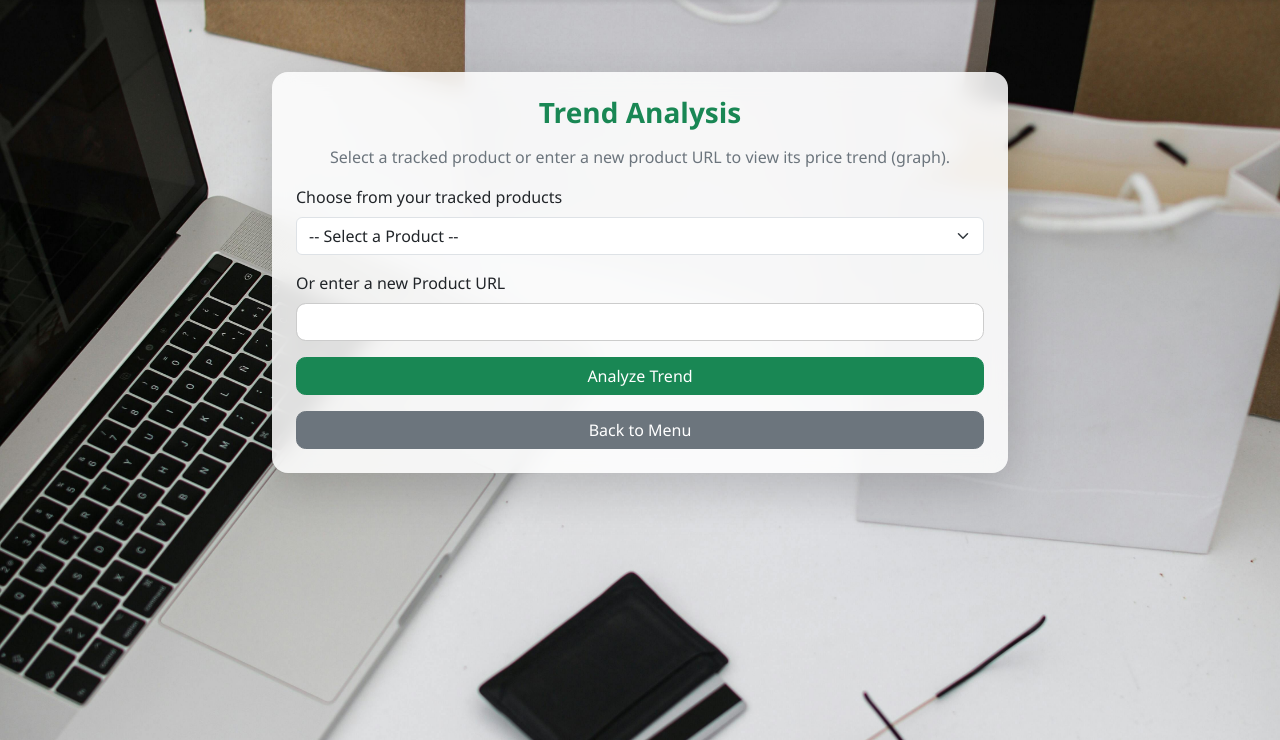
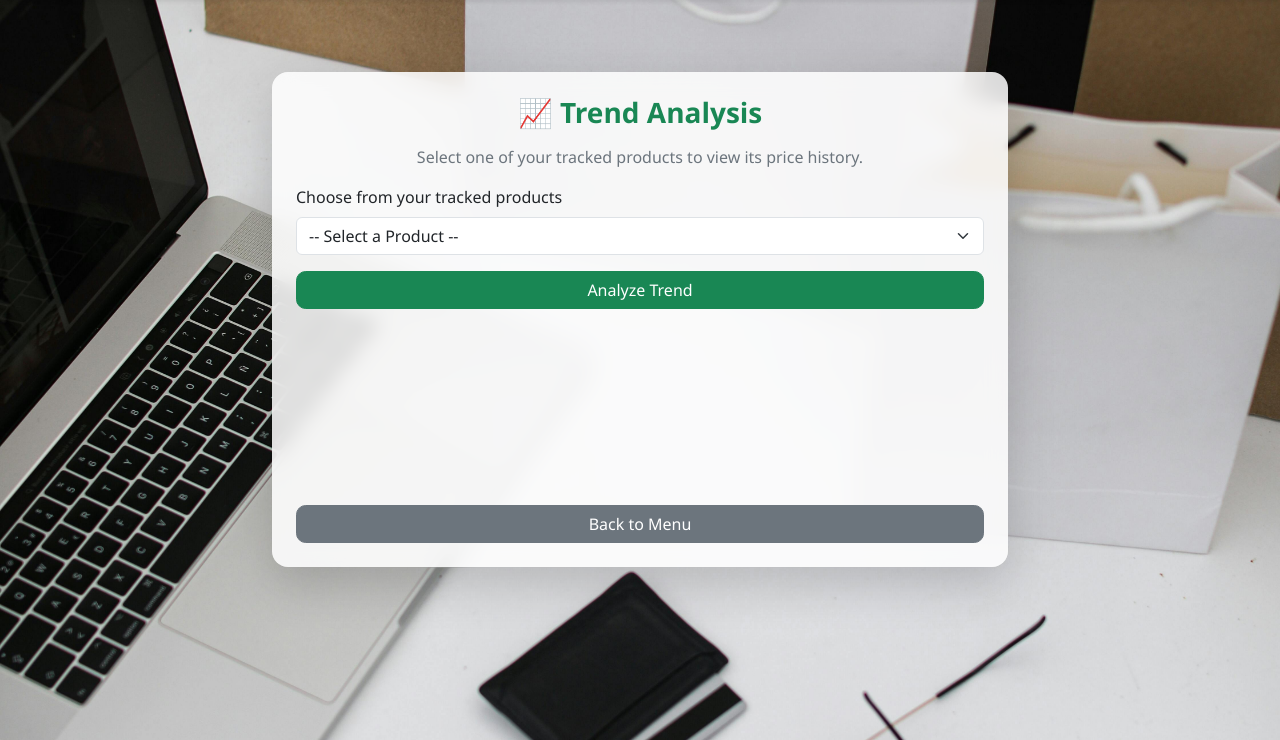
Before and after one commit to ZuhriNoor/price-tracker, a Flask app: page /trend in a window 1280 px wide. Shown: the part 60-800 px from the top of the page. Run offline with Flask 3, Linux system fonts and the light colour scheme; a user stored in the database is signed in.

Commit message:
trend analysis

```diff
--- a/app.py
+++ b/app.py
@@ -295,13 +295,28 @@ def track():
     products = Product.query.filter_by(user_id=user_id).all()
     return render_template('track.html', products=products)
 
+# In your app.py file
+
 @app.route('/trend', methods=['GET','POST'])
 def trend():
     if 'user' not in session:
         return redirect(url_for('login'))
+
     user_id = session['user']
     products = Product.query.filter_by(user_id=user_id).all()
-    return render_template('trend.html', products=products)
+    selected_product_id = None
+
+    if request.method == 'POST':
+        # Get the product ID from the submitted form
+        product_id = request.form.get('product_id')
+        if product_id:
+            selected_product_id = int(product_id)
+
+    return render_template(
+        'trend.html',
+        products=products,
+        selected_product_id=selected_product_id
+    )
 
 @app.route('/trend_data/<int:product_id>')
 def trend_data(product_id):
--- a/templates/base.html
+++ b/templates/base.html
@@ -6,12 +6,10 @@
 
   <title>{% block title %}TrackMyDeal{% endblock %}</title>
   <meta name="viewport" content="width=device-width, initial-scale=1">
-  <!-- Bootstrap -->
   <link href="https://cdn.jsdelivr.net/npm/bootstrap@5.3.2/dist/css/bootstrap.min.css" rel="stylesheet">
   <link href="{{ url_for('static', filename='style.css') }}" rel="stylesheet">
 </head>
 <body>
-  <!-- Navbar -->
   <nav class="navbar navbar-expand-lg navbar-dark bg-primary shadow-sm">
   <div class="container">
     <a class="navbar-brand fw-bold" href="{{ url_for('menu') }}">
@@ -32,5 +30,9 @@
   <div class="container py-4">
     {% block content %}{% endblock %}
   </div>
+
+  <script src="https://cdn.jsdelivr.net/npm/bootstrap@5.3.2/dist/js/bootstrap.bundle.min.js"></script>
+  {% block scripts %}{% endblock %}
+
 </body>
 </html>
--- a/templates/trend.html
+++ b/templates/trend.html
@@ -1,39 +1,102 @@
 {% extends "base.html" %}
 {% block title %}Trend Analysis{% endblock %}
+
 {% block content %}
 <div class="row justify-content-center mt-5">
-  <div class="col-md-8">
+  <div class="col-md-10 col-lg-8">
     <div class="card p-4 shadow-lg border-0">
-      <h3 class="text-center text-success mb-3">Trend Analysis</h3>
+      <h3 class="text-center text-success mb-3">📈 Trend Analysis</h3>
       <p class="text-muted text-center">
-        Select a tracked product or enter a new product URL to view its price trend (graph).
+        Select one of your tracked products to view its price history.
       </p>
 
-      <form method="POST">
-        <!-- Dropdown for tracked products -->
+      <form method="POST" id="trendForm">
         <div class="mb-3">
-          <label class="form-label">Choose from your tracked products</label>
-          <select class="form-select" name="product_id">
+          <label for="productSelect" class="form-label">Choose from your tracked products</label>
+          <select class="form-select" name="product_id" id="productSelect">
             <option value="">-- Select a Product --</option>
             {% for product in products %}
-              <option value="{{ product.product_id }}">{{ product.product_name or product.url }}</option>
+              <option value="{{ product.product_id }}" {% if product.product_id == selected_product_id %}selected{% endif %}>
+                {{ product.product_name or product.url }}
+              </option>
             {% endfor %}
           </select>
         </div>
-
-        <!-- OR enter a new product -->
-        <div class="mb-3">
-          <label class="form-label">Or enter a new Product URL</label>
-          <input type="url" name="url" class="form-control">
-        </div>
-
         <div class="d-grid">
-          <button class="btn btn-success">Analyze Trend</button>
+          <button type="submit" class="btn btn-success">Analyze Trend</button>
         </div>
       </form>
+
+      <div class="mt-4">
+        <canvas id="priceChart"></canvas>
+      </div>
 
       <a href="{{ url_for('menu') }}" class="btn btn-secondary mt-3">Back to Menu</a>
     </div>
   </div>
 </div>
 {% endblock %}
+
+{% block scripts %}
+{{ super() }}
+<script src="https://cdn.jsdelivr.net/npm/chart.js"></script>
+
+<script>
+  document.addEventListener('DOMContentLoaded', function() {
+    // 1. Auto-submit form when a product is selected from the dropdown
+    const productSelect = document.getElementById('productSelect');
+    productSelect.addEventListener('change', function() {
+      if (this.value) {
+        document.getElementById('trendForm').submit();
+      }
+    });
+
+    // 2. Check if the backend passed a selected_product_id
+    const productId = {{ selected_product_id|tojson }};
+
+    if (productId) {
+      // 3. Fetch the price history data from our API endpoint
+      fetch(`/trend_data/${productId}`)
+        .then(response => response.json())
+        .then(data => {
+          if (data.length === 0) return;
+
+          // 4. Prepare data for Chart.js
+          const labels = data.map(item => new Date(item.date).toLocaleDateString());
+          const prices = data.map(item => item.price);
+
+          // 5. Render the chart
+          const ctx = document.getElementById('priceChart').getContext('2d');
+          new Chart(ctx, {
+            type: 'line',
+            data: {
+              labels: labels,
+              datasets: [{
+                label: 'Price (₹)',
+                data: prices,
+                borderColor: 'rgb(25, 135, 84)',
+                backgroundColor: 'rgba(25, 135, 84, 0.1)',
+                fill: true,
+                tension: 0.1
+              }]
+            },
+            options: {
+              responsive: true,
+              scales: {
+                y: {
+                  beginAtZero: false,
+                  ticks: {
+                    callback: function(value, index, values) {
+                      return '₹' + value.toLocaleString();
+                    }
+                  }
+                }
+              }
+            }
+          });
+        })
+        .catch(error => console.error('Error fetching trend data:', error));
+    }
+  });
+</script>
+{% endblock %}
```
Also changed, not shown: db.py (+12 -3 lines), debug.py (added), instance/trackmydeal.db.
